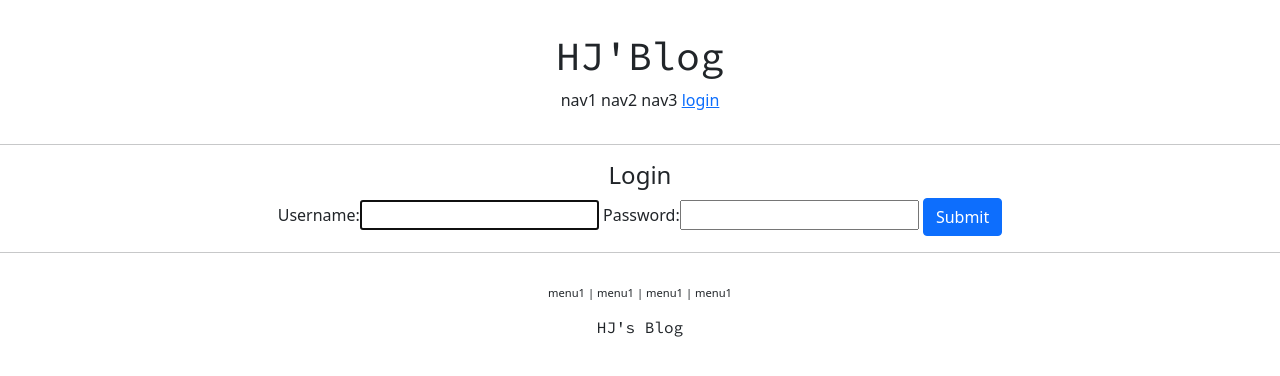
After one commit to Hyun-Jun-Lee/Django_PJ, a Django app: page /account/login/ in a window 1280 px wide. The commit adds this page. Shown: the top 376 px of the page. Run offline with Django 3.2, Linux system fonts and the light colour scheme.

Commit message:
login/logout view 구현

```diff
--- /dev/null
+++ b/accountapp/templates/accountapp/login.html
@@ -0,0 +1,19 @@
+{% extends 'base.html' %}
+
+{% block content %}
+
+    <div style="text-align: center">
+        <div>
+            <h4>Login</h4>
+        </div>
+        <div>
+            <form action="" method="post">
+                {% csrf_token %}
+                {{ form }}
+                <input type="submit" class="btn btn-primary">
+
+            </form>
+        </div>
+    </div>
+
+{% endblock %}
--- a/accountapp/urls.py
+++ b/accountapp/urls.py
@@ -1,3 +1,4 @@
+from django.contrib.auth.views import LoginView, LogoutView
 from django.urls import path
 
 from accountapp.views import hello_world, AccountCreateView
@@ -6,5 +7,8 @@ app_name = "accountapp"
 urlpatterns = [
     path('hello_world/', hello_world, name = 'hello_world'),
     # class 형 view는 불러온후 .as_view() 붙여야함
-    path('create/', AccountCreateView.as_view(), name='create')
+    path('create/', AccountCreateView.as_view(), name='create'),
+    # login view는 템플릿 지정해줘야함
+    path('login/', LoginView.as_view(template_name='accountapp/login.html'), name='login'),
+    path('logout/', LogoutView.as_view(), name='logout')
 ]
--- a/stay/settings.py
+++ b/stay/settings.py
@@ -12,6 +12,8 @@ https://docs.djangoproject.com/en/3.2/ref/settings/
 import os
 from pathlib import Path
 import environ
+from django.urls import reverse_lazy
+
 env = environ.Env(
     # set casting, default value
     DEBUG=(bool, True)
@@ -145,3 +147,7 @@ STATICFILES_DIRS = [
 # https://docs.djangoproject.com/en/3.2/ref/settings/#default-auto-field
 
 DEFAULT_AUTO_FIELD = 'django.db.models.BigAutoField'
+
+# next 다음 단계 지정
+LOGIN_REDIRECT_URL = reverse_lazy('accountapp:hello_world')
+LOGOUT_REDIRECT_URL = reverse_lazy('accountapp:login')
--- a/templates/header.html
+++ b/templates/header.html
@@ -7,6 +7,17 @@
         <span>nav1</span>
         <span>nav2</span>
         <span>nav3</span>
-        <span>nav4</span>
+        <!-- is_authenticated : 로그인 되었는지 확인 -->
+        {% if not user.is_authenticated %}
+        <!--login view 패턴 : next -> (LOGIN_/REDIRECT_/URL) or (default)-->
+        <!--(LOGIN_/REDIRECT_/URL)는 setting.py에서 정의-->
+        <a href="{% url 'accountapp:login' %}?next={{ request.path }}">
+        <span>login</span>
+        </a>
+        {% else %}
+        <a href="{% url 'accountapp:logout' %}?next={{ request.path }}">
+            <span>logout</span>
+        </a>
+        {% endif %}
     </div>
 </div>
```
